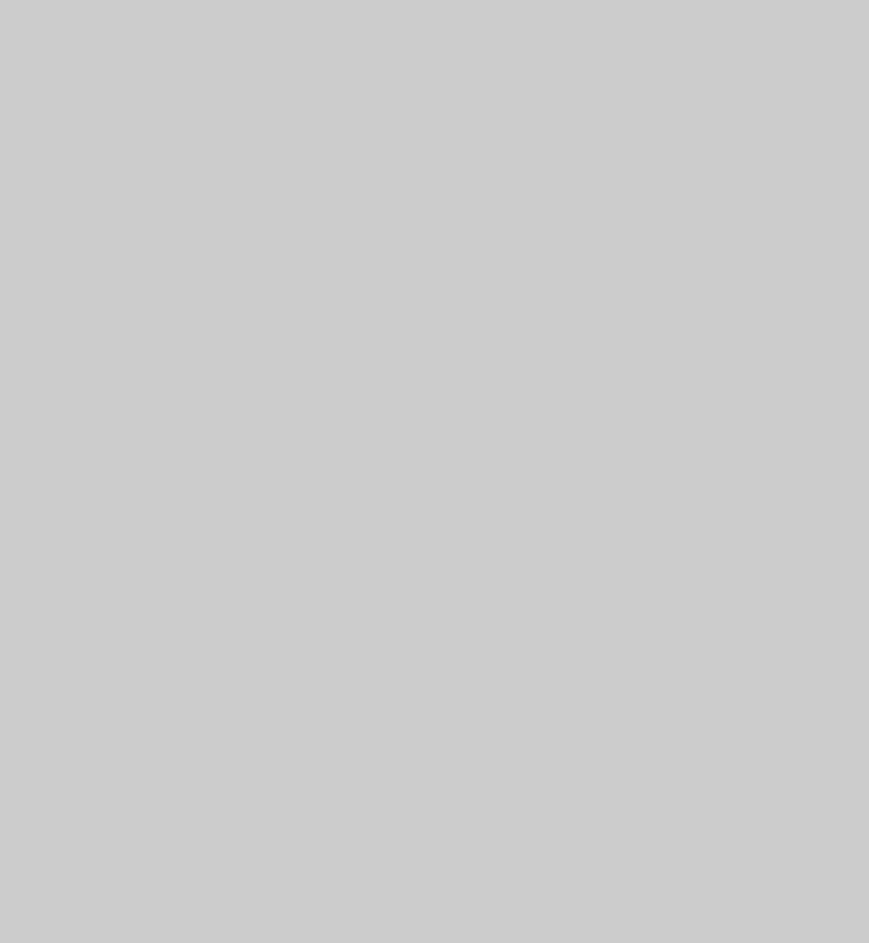
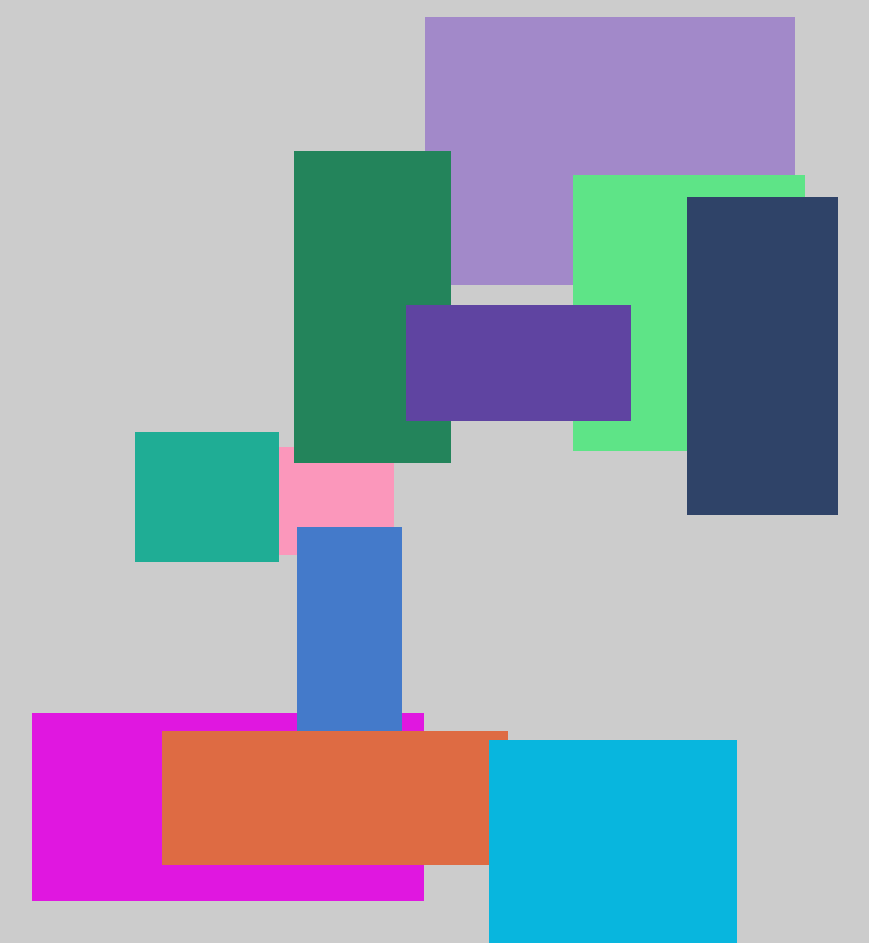
Before and after one commit to NyFco/Unstable-Blocks, a plain HTML site: page index.html in a window 1280 px wide. Shown: the whole page, without its empty margins (379-1248 px from the left). Before the commit the page ends 800 px from the top, so only its background shows below. Drawn offline with Linux system fonts and the light colour scheme.

Commit message:
Final changes

```diff
--- a/index.html
+++ b/index.html
@@ -7,6 +7,7 @@
     <meta name="viewport" content="width=device-width, initial-scale=1.0">
     <title>Unstable Blocks</title>
     <link rel="stylesheet" href="./css/style.css">
+    <script src="./script/main.js" defer></script>
 </head>
 
 <body>
@@ -32,7 +33,6 @@
         <li class="block" id="blc18"></li>
         <li class="block" id="blc19"></li>
     </ul>
-    <script src="./script/main.js" defer></script>
 </body>
 
 </html>
--- a/script/main.js
+++ b/script/main.js
@@ -8,8 +8,9 @@ for (let i = 0; i < blocksAmount; i++) {
     changer(block);
     block.classList.add("visible");
     listItems[i].addEventListener('mouseenter', () => {
-        changer(listItems[i]);
-    })
+            changer(listItems[i]);
+        })
+        // listItems[0].style.width =
 }
 
 
@@ -34,6 +35,6 @@ function changer(el) {
     el.style.backgroundColor = colorGen();
     el.style.top = position("TOP");
     el.style.left = position("LEFT");
-    el.style.width = randNumGen(100, 600);
-    el.style.height = randNumGen(100, 600);
+    el.style.width = `${randNumGen(100, 400)}px`;
+    el.style.height = `${randNumGen(100, 400)}px`;
 }
```
